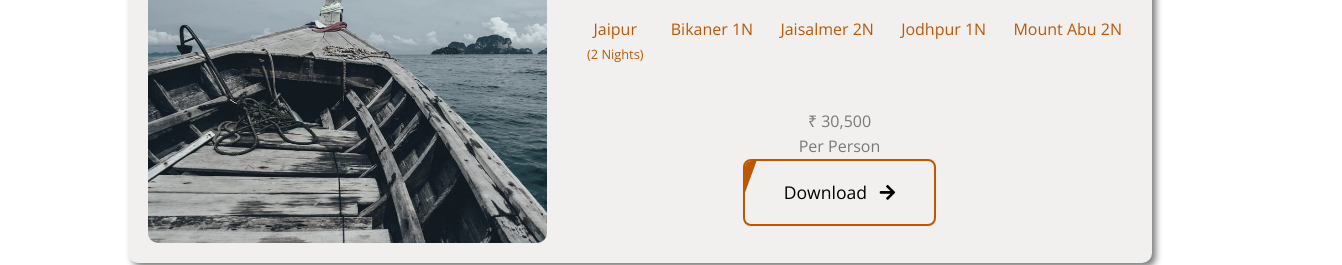
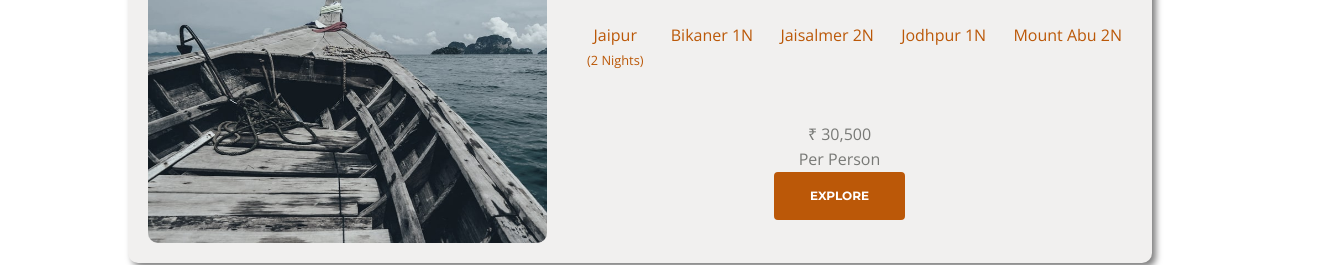
Before and after one commit to SKELETONOP/VirasatIndiaTour, a plain HTML site: page tour-packages.html in a window 1280 px wide. Shown: the part 636-901 px from the top of the page, 1342 px wide, since content can reach past the window. Drawn offline with nearby package versions, Linux system fonts and the light colour scheme.

Commit message:
update 1.0

```diff
--- a/tour-packages.html
+++ b/tour-packages.html
@@ -84,7 +84,7 @@
         text-align: center;
     }
 
-    ul{
+    .details ul{
         display: flex;
         justify-content: space-between;
         list-style: none;
@@ -114,54 +114,6 @@
         font-size: 0.8rem;
         color: #bb5808;
     }
-    /* button css */
-    /* Elegant Slide Button */
-.slide-button {
-    position: relative;
-    padding: 1.2rem 2.4rem;
-    font-size: 1.1rem;
-    color: black;
-    background: none;
-    border: 2px solid #bb5808;
-    border-radius: 8px;
-    cursor: pointer;
-    overflow: hidden;
-}
-
-.slide-content {
-    display: flex;
-    align-items: center;
-    gap: 0.8rem;
-    position: relative;
-    z-index: 1;
-}
-
-.slide-button::before {
-    content: '';
-    position: absolute;
-    top: 0;
-    left: -100%;
-    width: 100%;
-    height: 100%;
-    background: #bb5808;
-    transition: transform 0.5s ease;
-    transform: skewX(-20deg);
-
-}
-
-.slide-button:hover::before {
-    transform: skewX(-20deg) translateX(100%);
-
-}
-
-.slide-button:hover .icon {
-    transform: translateX(5px);
-}
-
-.icon {
-    transition: transform 0.3s ease;
-}
-/* button css ends here*/
 
     </style>
 </head>
@@ -310,16 +262,7 @@
             <div class="money">₹ 30,500</div>
             <div class="des">Per Person</div>
             <!-- Elegant Slide Button -->
-            <div class="button-wrapper">
-                <button class="slide-button">
-                    <span class="slide-content">
-                        <span class="text">Download</span>
-                        <span class="icon">
-                            <i class="fas fa-arrow-right"></i>
-                        </span>
-                    </span>
-                </button>
-            </div>
+            <a class="btn-solid-lg page-scroll" href="#intro">EXPLORE</a>
         </div>
     </div>
 </div>
```
